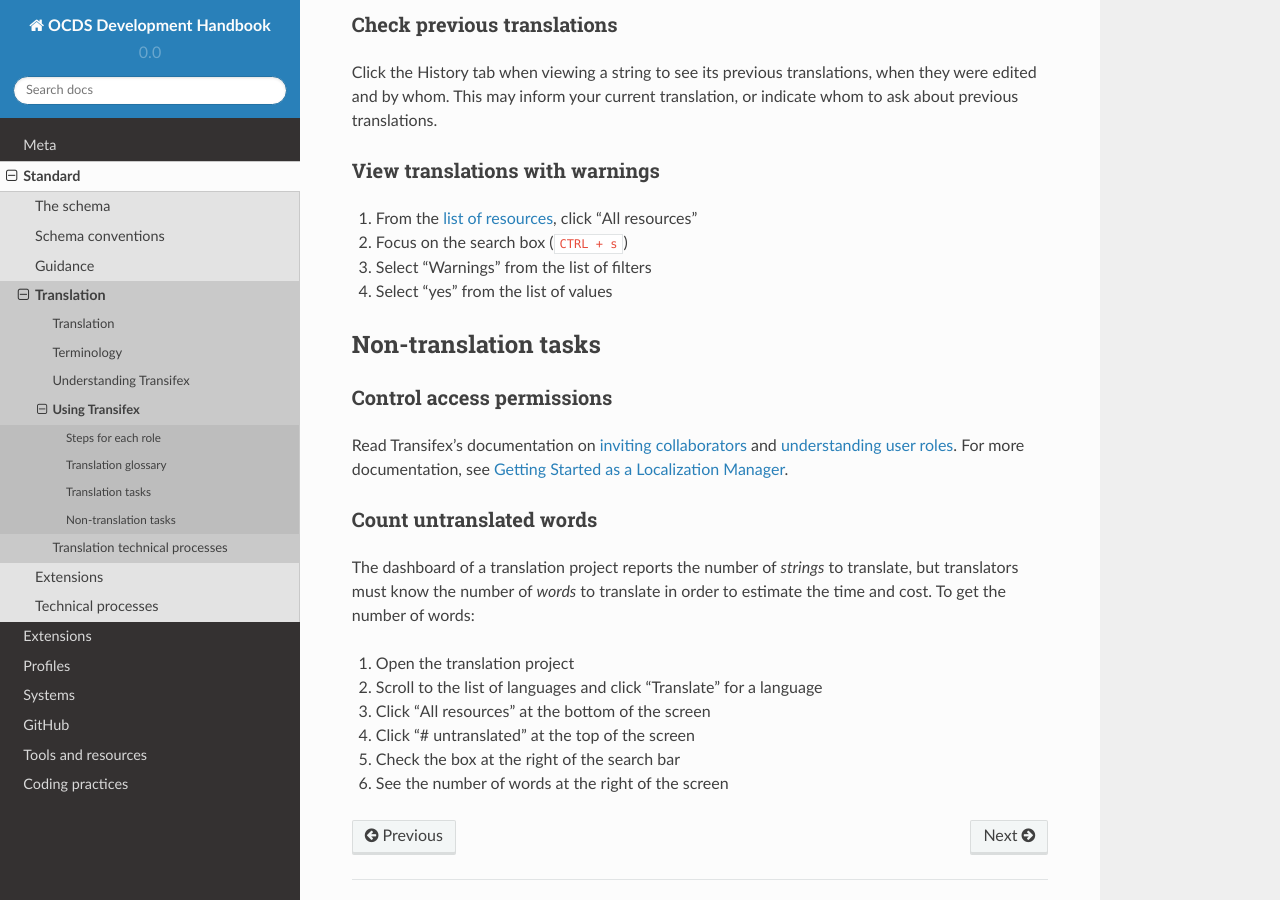
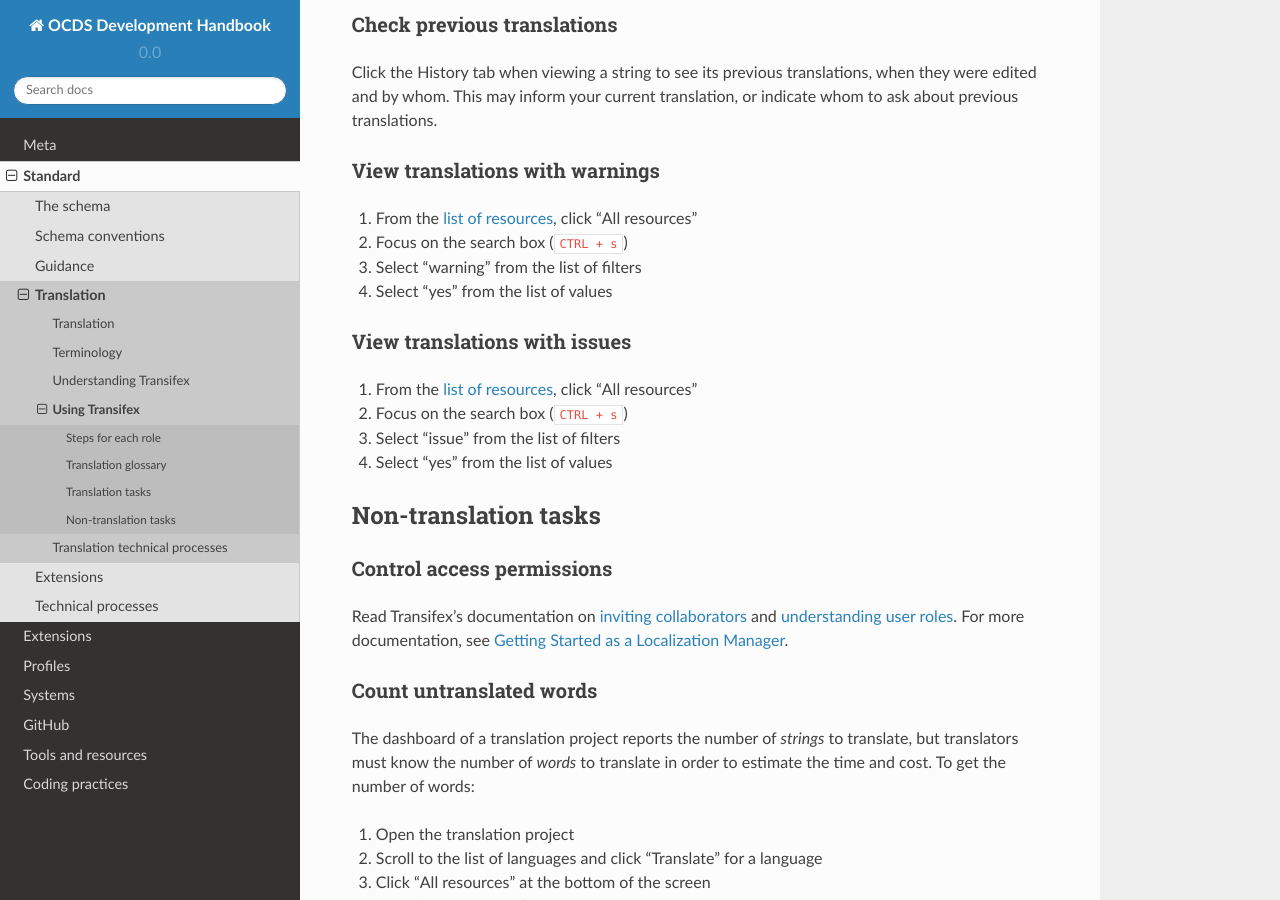
Before and after one commit to open-contracting/standard-development-handbook, a Sphinx documentation site: the page built from docs/standard/translation/using_transifex.md, in a window 1280 px wide and 900 px high, scrolled down 2328 px. Built offline with Sphinx 7.4.7 and the Read the Docs theme 2.0.0, drawn with Linux system fonts in a browser that asks for light colours.

Commit message:
Add instructions to view translation issues

```diff
--- a/docs/standard/translation/using_transifex.md
+++ b/docs/standard/translation/using_transifex.md
@@ -84,7 +84,14 @@ Click the History tab when viewing a string to see its previous translations, wh
 
 1. From the [list of resources](https://www.transifex.com/OpenDataServices/open-contracting-standard-1-1/translate/#es), click "All resources"
 1. Focus on the search box (`CTRL + s`)
-1. Select "Warnings" from the list of filters
+1. Select "warning" from the list of filters
+1. Select "yes" from the list of values
+
+### View translations with issues
+
+1. From the [list of resources](https://www.transifex.com/OpenDataServices/open-contracting-standard-1-1/translate/#es), click "All resources"
+1. Focus on the search box (`CTRL + s`)
+1. Select "issue" from the list of filters
 1. Select "yes" from the list of values
 
 ## Non-translation tasks
```
